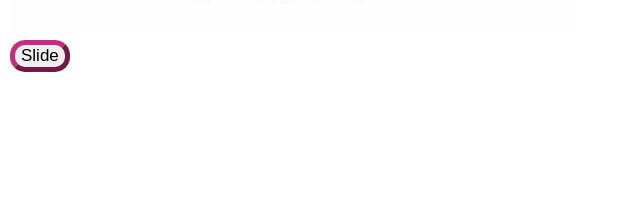
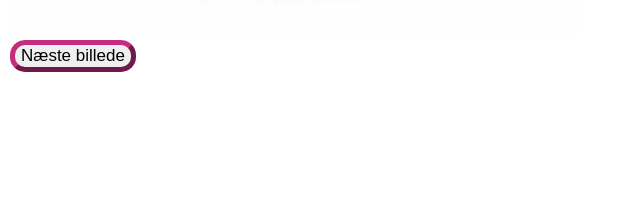
Before and after one commit to heleneroest/Projekt_5, a plain HTML site: page app/vidstedu.html in a window 1280 px wide. Shown: the part 1991-2192 px from the top of the page, 0-637 px from the left. Drawn offline with Linux system fonts and the light colour scheme.

Commit message:
vidstedu knap

```diff
--- a/app/vidstedu.html
+++ b/app/vidstedu.html
@@ -22,7 +22,7 @@
   <div class="grid-item-txt"> <p> <b> ÆGSHAMPOO & ANSIGTSPUDDER BLANDT FAVORITTERNE </b> <br> <br>
 I 1967 udviklede vi vores velkendte Matas Striber. Udover vores velkendte og klassiske produkter som bodylotion, skintonic og ansigtsvand, så var ægshampoo og ansigtspudder nogle af de første produkter, som vi udviklede og lancerede, og de var også nogle af de mest populære produkter blandt kunderne. I dag er ægshampooen dog blevet afløst af en masse andre hårplejeprodukter, som måske lyder lidt mere lækre. </p> </div>
 <div class="grid-item-vidstedu2">  <img src=../billeder/aegshampoo.jpg alt="Matas' logo" style="width:90%" ></div>
-<div class="grid-item-vidstedu2">  <img src=../billeder/gettyimages-176165730.jpg id ="mainImage" style="width:90%" alt="Matas' logo"> <button class="button1" onClick="changeImage()">Slide</button> </div>
+<div class="grid-item-vidstedu2">  <img src=../billeder/gettyimages-176165730.jpg id ="mainImage" style="width:90%" alt="Matas' logo"> <button class="button1" onClick="changeImage()">Næste billede</button> </div>
   <div class="grid-item-txt"> <p> <b> DERFOR FIK STRIBERNE STRIBER </b> <br> <br>
 Et tilfældigt møde med et bolsjestribet skilt foran en barbershop i Adelgade i København, var det som førte til, at Matas Striberne fik striber.  Her lå Matas’ første designbureau, og en dag i 1967 fik Matas’ reklamemand, som havde til opgave at designe det nye koncept, øje på det klassiske barber skilt, og dette blev han meget inspireret af, og det var sådan, ved et tilfældigt møde, at emballagedesignet med de skrå striber, blev til.
 <p> </div>
--- a/javascript/vidstedu.js
+++ b/javascript/vidstedu.js
@@ -1,4 +1,4 @@
-console.log(document.head);
+console.log(document.body);
 
 var myImage = document.getElementById('mainImage');
 var imageArray = ["../billeder/gettyimages-176165730.jpg", "../billeder/scan_003.jpg", "../billeder/scan_007.jpg"]; //image container//
```
